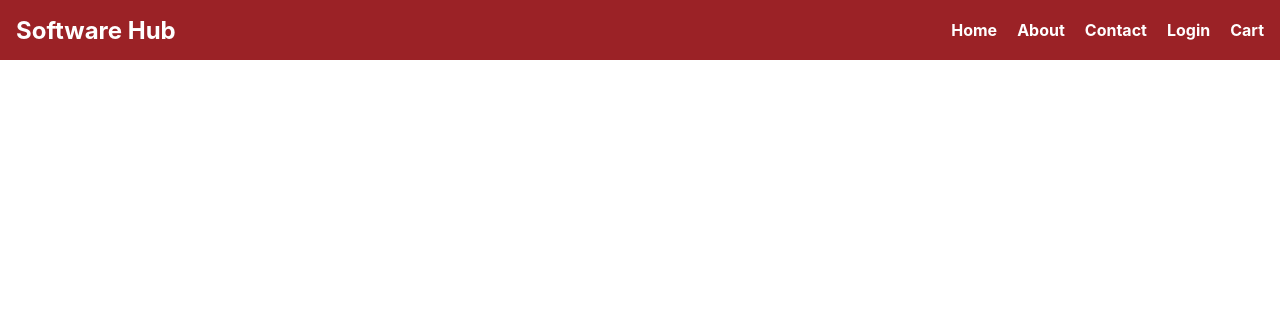
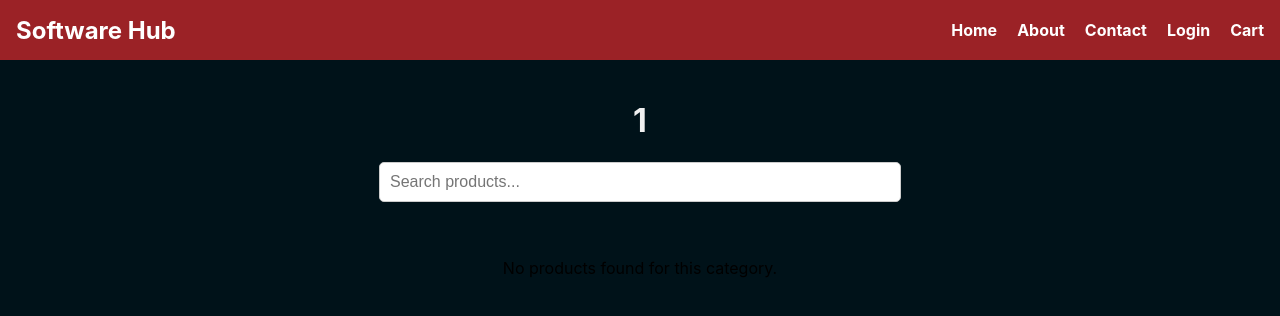
Before and after one commit to BalajiRavindaran/SoftHub, a React (Create React App) app: page /products/1 in a window 1280 px wide. Shown: the top 316 px of the page. Built offline with nearby package versions, Linux system fonts and the light colour scheme.

Commit message:
CSD-7: Created Products Page with functional search bar

```diff
--- a/src/App.js
+++ b/src/App.js
@@ -7,6 +7,7 @@ import About from './pages/About';
 import Contact from './pages/Contact';
 import Login from './pages/Login';
 import Cart from './pages/Cart';
+import Products from './pages/Products';
 
 function App() {
   return (
@@ -18,6 +19,7 @@ function App() {
         <Route path="/contact" element={<Contact />} />
         <Route path="/login" element={<Login />} />
         <Route path="/cart" element={<Cart />} />
+        <Route path="/products/:categorySlug" element={<Products />} />
       </Routes>
     </Router>
   );
--- a/src/pages/Home.css
+++ b/src/pages/Home.css
@@ -36,6 +36,7 @@ h1{
   box-shadow: 0px 4px 6px rgba(0, 0, 0, 0.1);
   overflow: hidden;
   transition: transform 0.5s ease-in-out;
+  min-height: 400px;
 }
 
 .category-tile:hover {
--- a/src/pages/Home.js
+++ b/src/pages/Home.js
@@ -1,39 +1,52 @@
-// src/pages/Home.js
 import React from 'react';
-import './Home.css'; // Add styles for the home page
-
+import { useNavigate } from 'react-router-dom';
+import './Home.css'; // Ensure styles are applied
 
 const Home = () => {
+  const navigate = useNavigate();
+
   const categories = [
     {
       title: 'Streaming Services',
       description: 'Software for movies, music, and games',
-      imgUrl: '/images/Entertainment.png', // Add suitable images to your project
+      imgUrl: '/images/Entertainment.png',
+      slug: 'streaming-services', // Add a slug for cleaner URLs
     },
     {
       title: 'Games',
       description: 'Software for movies, music, and games',
-      imgUrl: '/images/Games.png', // Add suitable images to your project
+      imgUrl: '/images/Games.png',
+      slug: 'games',
     },
     {
       title: 'Microsoft',
       description: 'All things Microsoft software',
       imgUrl: '/images/Microsoft.png',
+      slug: 'microsoft',
     },
     {
       title: 'Video Editors',
       description: 'Top software for editing videos',
       imgUrl: '/images/VEditors.png',
+      slug: 'video-editors',
     },
-    // Add more categories as needed
   ];
+
+  const handleCategoryClick = (category) => {
+    // Navigate to the dynamic route
+    navigate(`/products/${category.slug}`);
+  };
 
   return (
     <div className="home-container">
-      <h1>Explore Software Categories</h1>
+      <h1>EXPLORE SOFTWARE CATEGORIES</h1>
       <div className="category-grid">
         {categories.map((category, index) => (
-          <div key={index} className="category-tile">
+          <div
+            key={index}
+            className="category-tile"
+            onClick={() => handleCategoryClick(category)}  // Navigate to dynamic URL
+          >
             <img src={category.imgUrl} alt={category.title} className="category-img" />
             <div className="category-content">
               <h2 className="category-title">{category.title}</h2>
--- /dev/null
+++ b/src/pages/Products.css
@@ -0,0 +1,73 @@
+.products-container {
+    padding: 20px;
+    background-color: #001219;
+    min-height: 100vh;
+    margin-top: 60px;
+    text-align: center;
+  }
+
+  .search-bar input {
+    padding: 10px;
+    width: 80%;
+    max-width: 500px;
+    border-radius: 5px;
+    border: 1px solid #ccc;
+    margin-bottom: 20px;
+    font-size: 16px;
+  }
+
+  .product-grid {
+    display: grid;
+    grid-template-columns: repeat(auto-fit, minmax(250px, 1fr));
+    gap: 30px;
+    justify-content: center;
+    max-width: 1200px;
+    margin: 0 auto;
+    padding: 20px;
+    justify-items: center;
+  }
+
+  .product-card {
+    background-color: #ffffff;
+    border-radius: 8px;
+    box-shadow: 0px 4px 6px rgb(255, 0, 0, 0.1);
+    transition: transform 0.5s ease-in-out;
+    overflow: hidden;
+    max-width: 400px;
+  }
+
+  .product-card:hover {
+    transform: scale(1.05);
+    box-shadow: 0px 4px 15px rgba(255, 0, 0, 1);
+  }
+
+  .product-image {
+    width: 100%;
+    height: 200px;
+    object-fit: cover;
+    border-bottom: 1px solid #ddd;
+  }
+
+  .product-name {
+    font-size: 22px;
+    font-weight: bold;
+    margin: 10px 0;
+  }
+
+  .product-price {
+    font-size: 18px;
+    color: #007bff;
+    margin-bottom: 5px;
+  }
+
+  .product-rating {
+    font-size: 16px;
+    color: #ffc107;
+  }
+
+  .product-description {
+    font-size: 14px;
+    color: #555;
+    padding: 0 10px;
+    margin-bottom: 10px;
+  }
--- /dev/null
+++ b/src/pages/Products.js
@@ -0,0 +1,103 @@
+import React, { useState } from 'react';
+import { useParams } from 'react-router-dom'; // Import to get params from the URL
+import './Products.css';
+
+const Products = () => {
+  const { categorySlug } = useParams(); // Get categorySlug from URL parameters
+  const [searchTerm, setSearchTerm] = useState("");
+
+  const products = [
+    // Sample product data
+    {
+      id: 1,
+      name: 'Call of Duty: Warzone',
+      category: 'games',
+      imgUrl: '/images/Games.png',
+      price: '$49.99',
+      rating: 4.5,
+      reviews: 120,
+      description: 'This is an awesome software for gaming.',
+    },
+    {
+        id: 5,
+        name: 'Dead by Daylight',
+        category: 'games',
+        imgUrl: '/images/Games.png',
+        price: '$49.99',
+        rating: 4.0,
+        reviews: 60,
+        description: 'This is an awesome software for gaming.',
+      },
+    {
+      id: 2,
+      name: 'Windows 10 Pro',
+      category: 'microsoft',
+      imgUrl: '/images/Microsoft.png',
+      price: '$99.99',
+      rating: 4.8,
+      reviews: 200,
+      description: 'This is a popular Microsoft product.',
+    },
+    {
+      id: 3,
+      name: 'Adobe Premiere Pro',
+      category: 'video-editors',
+      imgUrl: '/images/VEditors.png',
+      price: '$239.99',
+      rating: 4.7,
+      reviews: 350,
+      description: 'A great tool for video editing.',
+    },
+    {
+      id: 4,
+      name: 'Netflix',
+      category: 'streaming-services',
+      imgUrl: '/images/Entertainment.png',
+      price: '$13.99',
+      rating: 4.2,
+      reviews: 500,
+      description: 'A streaming service for movies and TV shows.',
+    },
+  ];
+
+  // Filter products by categorySlug and search term
+  const filteredProducts = products.filter(
+    product =>
+      product.category.toLowerCase() === categorySlug.toLowerCase() &&
+      product.name.toLowerCase().includes(searchTerm.toLowerCase())
+  );
+
+  return (
+    <div className="products-container">
+      <h1>{categorySlug.replace('-', ' ').toLocaleUpperCase()}</h1>
+
+      {/* Search Bar */}
+      <div className="search-bar">
+        <input
+          type="text"
+          placeholder="Search products..."
+          value={searchTerm}
+          onChange={(e) => setSearchTerm(e.target.value)}
+        />
+      </div>
+
+      <div className="product-grid">
+        {filteredProducts.length > 0 ? (
+          filteredProducts.map(product => (
+            <div key={product.id} className="product-card">
+              <img src={product.imgUrl} alt={product.name} className="product-image" />
+              <h2 className="product-name">{product.name}</h2>
+              <p className="product-price">{product.price}</p>
+              <p className="product-rating">⭐ {product.rating} ({product.reviews} reviews)</p>
+              <p className="product-description">{product.description}</p>
+            </div>
+          ))
+        ) : (
+          <p>No products found for this category.</p>
+        )}
+      </div>
+    </div>
+  );
+};
+
+export default Products;
```
